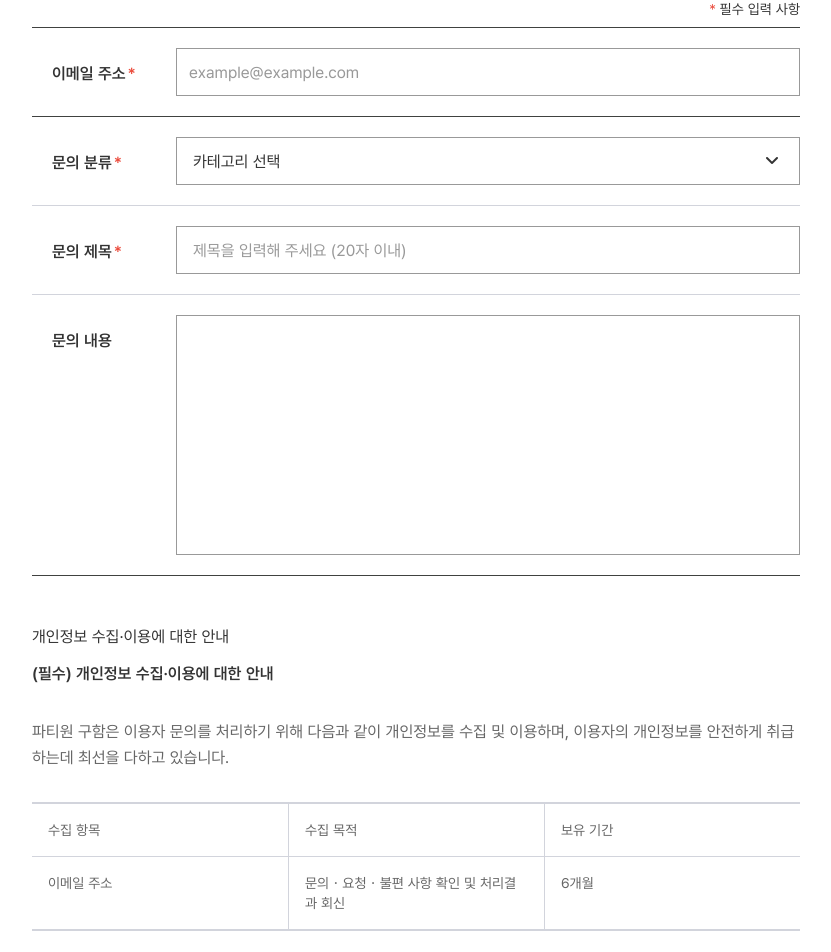
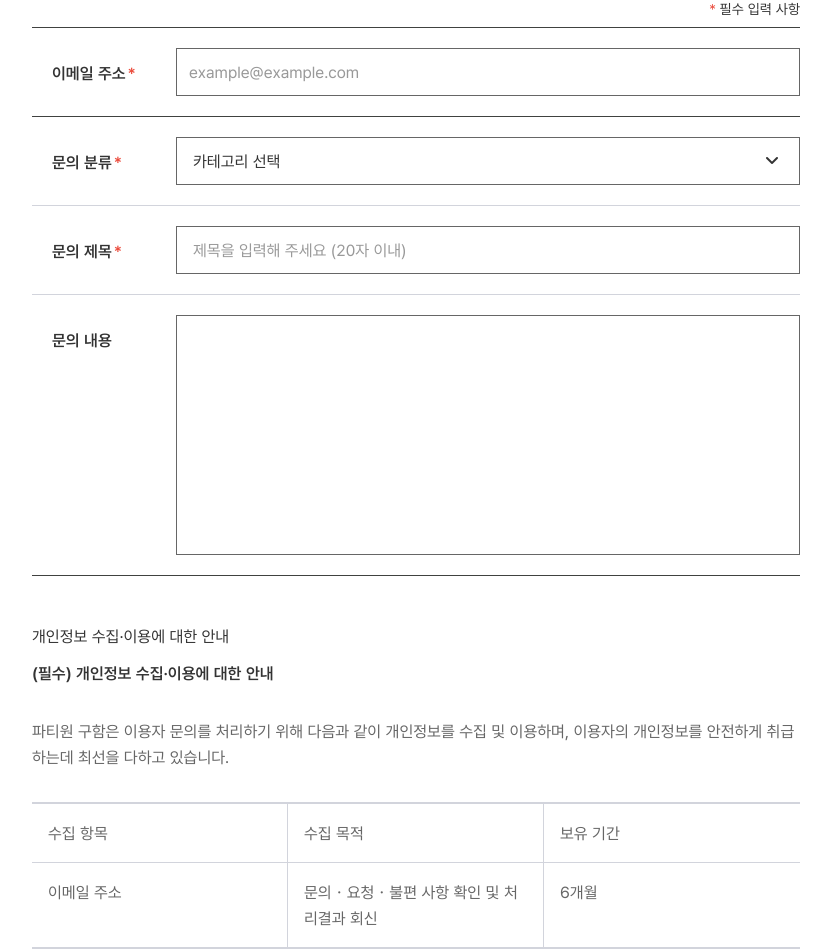
Before and after one commit to taedonn/partywonguham, a Nuxt app: page /feedback in a window 1280 px wide. Shown: the part 417-1369 px from the top of the page, without its empty margins (224-1055 px from the left). Built offline with nearby package versions, Linux system fonts and the light colour scheme.

Commit message:
Create middleware

```diff
--- a/components/SubPage.vue
+++ b/components/SubPage.vue
@@ -12,6 +12,7 @@
                 >
                     <i class="text-xl mr-0.5 fa-solid fa-angle-left"></i>
                 </button>
+                <div v-if="step !== null" v-bind:style="`width: ${ (step / stepTotal) * 100 }%`" class="absolute z-10 left-0 -bottom-0.5 h-0.5 bg-orange-f6 duration-200"></div>
             </div>
             <div class="w-full flex justify-center">
                 <slot></slot>
@@ -28,6 +29,16 @@
             required: false,
             default: "",
         },
+        step: {
+            type: Number,
+            required: false,
+            default: null,
+        },
+        stepTotal: {
+            type: Number,
+            required: false,
+            default: 1
+        }
     });
 
     const handleClick = props.handleClose ? props.handleClose : () => { return }
--- a/components/TimelineSelect.vue
+++ b/components/TimelineSelect.vue
@@ -5,7 +5,7 @@
             <div class="font-semibold">{{ (date.getMonth() + 1) + "." + date.getDate() }}</div>
         </div>
     </div>
-    <div v-bind:class="`${state.type === 'error' ? 'animate-shake' : ''} w-full rounded-lg border border-gray-9 overflow-hidden`">
+    <div v-bind:class="`${state.type === 'error' ? 'animate-shake' : ''} w-full rounded-lg border border-gray-6 overflow-hidden`">
         <div class="w-full h-fit flex">
             <div class="flex flex-col shrink-0">
                 <div v-for="time in times" class="w-14 h-12 last:h-[calc(3rem+2px)] text-xs text-left pl-2 pt-2 border-dashed border-r border-t first:border-t-0 border-orange-fc">
--- a/components/TimelineView.vue
+++ b/components/TimelineView.vue
@@ -6,7 +6,7 @@
                 <div class="font-semibold">{{ (date.getMonth() + 1) + "." + date.getDate() }}</div>
             </div>
         </div>
-        <div class="w-full h-fit flex rounded-lg border border-gray-9 overflow-hidden">
+        <div class="w-full h-fit flex rounded-lg border border-gray-6 overflow-hidden">
             <div class="flex flex-col shrink-0">
                 <div v-for="time in times" class="w-14 h-12 text-xs text-left pl-2 pt-2 border-dashed border-r border-t first:border-t-0 border-orange-fc">
                     {{
--- a/layouts/default.vue
+++ b/layouts/default.vue
@@ -3,6 +3,7 @@
         <Header></Header>
         <slot></slot>
         <Footer></Footer>
+        <Tooltip/>
     </div>
 </template>
 
--- a/pages/feedback.vue
+++ b/pages/feedback.vue
@@ -3,7 +3,7 @@
         <div class="w-[48rem]">
             <div class="msg-wrap relative lg:h-52 flex flex-col lg:flex-row items-center lg:justify-end gap-4 lg:gap-0 p-5 rounded-xl bg-orange-fe">
                 <div class="msg relative lg:absolute lg:left-80 lg:top-10 px-5 lg:px-6 py-3 text-sm text-center lg:text-left leading-normal rounded-full text-white bg-orange-f6 before:bg-orange-f6 after:bg-orange-fe">
-                    피드백이나 문의 사항이 있다면 알려주세요.<br/>
+                    피드백이나 문의 사항이 있으시면 알려주세요.<br/>
                     최대한 빠른 시일 내에 답변 드릴게요.
                 </div>
                 <img src="/img/3d_feedback.png" alt="피드백 이미지" class="max-w-full w-60 lg:w-auto h-full lg:h-64 lg:absolute left-20 bottom-0"/>
@@ -14,7 +14,7 @@
                 <div class="w-full my-5 flex">
                     <label for="email" class="w-32 lg:w-36 h-full mt-3 pl-5 flex items-center shrink-0 font-semibold">이메일 주소 <span class="ml-0.5 text-red-e">*</span></label>
                     <div class="w-full">
-                        <input v-on:input="onEmailChange" id="email" type="text" placeholder="example@example.com" class="w-full px-3 py-2.5 border border-gray-9 placeholder-gray-9"/>
+                        <input v-on:input="onEmailChange" id="email" type="text" placeholder="example@example.com" class="w-full px-3 py-2.5 border border-gray-6 placeholder-gray-9"/>
                         <div v-if="states.emailState !== ''" class="w-full mt-2 text-xs text-red-e">{{
                             states.emailState === "empty"
                                 ? "이메일을 입력해 주세요."
@@ -27,12 +27,12 @@
                     <div class="w-32 lg:w-36 h-full mt-3 pl-5 flex items-center shrink-0 font-semibold">문의 분류 <span class="ml-0.5 text-red-e">*</span></div>
                     <div class="w-full flex flex-col">
                         <input v-on:change="onCategoryChange" type="checkbox" id="category" class="hidden peer"/>
-                        <label for="category" v-on:mousedown="onMouseDown" class="border-gray-9 category-select select group relative w-full px-4 py-2.5 cursor-pointer border placeholder-gray-9">
+                        <label for="category" v-on:mousedown="onMouseDown" class="category-select select group relative w-full px-4 py-2.5 cursor-pointer border border-gray-6 placeholder-gray-9">
                             <div class="select relative w-full select-none">
                                 {{ states.category }}
                                 <i class="select peer-checked:group-[]:rotate-180 fa-solid fa-angle-down absolute right-1 top-1/2 -translate-y-1/2"></i>
                             </div>
-                            <ul v-if="states.categoryShow" id="category-select" class="select w-[calc(100%+2px)] h-32 overflow-y-auto py-2 absolute z-10 -left-px top-[2.875rem] border border-gray-9 bg-white">
+                            <ul v-if="states.categoryShow" id="category-select" class="select w-[calc(100%+2px)] h-32 overflow-y-auto py-2 absolute z-10 -left-px top-[2.875rem] border border-gray-6 bg-white">
                                 <li v-on:click="onCategoryClick" data-option="일반 문의" class="select select-none w-full px-4 py-1 lg:hover:bg-orange-fe">일반 문의</li>
                                 <li v-on:click="onCategoryClick" data-option="오류 제보" class="select select-none w-full px-4 py-1 lg:hover:bg-orange-fe">오류 제보</li>
                                 <li v-on:click="onCategoryClick" data-option="알림 수신 불가" class="select select-none w-full px-4 py-1 lg:hover:bg-orange-fe">알림 수신 불가</li>
@@ -49,7 +49,7 @@
                 <div class="w-full my-5 flex">
                     <label for="title" class="w-32 lg:w-36 h-full mt-3 pl-5 flex items-center shrink-0 font-semibold">문의 제목 <span class="ml-0.5 text-red-e">*</span></label>
                     <div class="w-full">
-                        <input v-on:input="onTitleChange" id="title" type="text" placeholder="제목을 입력해 주세요 (20자 이내)" maxlength="20" class="w-full px-4 py-2.5 border border-gray-9 placeholder-gray-9"/>
+                        <input v-on:input="onTitleChange" id="title" type="text" placeholder="제목을 입력해 주세요 (20자 이내)" maxlength="20" class="w-full px-4 py-2.5 border border-gray-6 placeholder-gray-9"/>
                         <div v-if="states.titleState !== ''" class="w-full mt-2 text-xs text-red-e">{{
                             states.titleState === "empty" && "제목을 입력해 주세요."
                         }}</div>
@@ -58,22 +58,24 @@
                 <div class="w-full h-px bg-gray-d"></div>
                 <div class="w-full my-5 flex">
                     <label for="content" class="w-32 lg:w-36 h-full mt-3 pl-5 flex items-center shrink-0 font-semibold">문의 내용</label>
-                    <textarea v-on:input="onContentChange" id="content" class="w-full h-60 px-4 py-2.5 border border-gray-9 placeholder-gray-9"></textarea>
+                    <textarea v-on:input="onContentChange" id="content" class="w-full h-60 px-4 py-2.5 border border-gray-6 placeholder-gray-9"></textarea>
                 </div>
                 <div class="w-full h-px bg-gray-4"></div>
                 <div class="text-base mt-12">개인정보 수집·이용에 대한 안내</div>
                 <div class="font-semibold mt-3">(필수) 개인정보 수집·이용에 대한 안내</div>
                 <div class="mt-8 text-gray-6">파티원 구함은 이용자 문의를 처리하기 위해 다음과 같이 개인정보를 수집 및 이용하며, 이용자의 개인정보를 안전하게 취급하는데 최선을 다하고 있습니다.</div>
-                <div class="mt-8 text-sm border-y-2 border-gray-d text-gray-6">
-                    <div class="w-full flex border-b border-gray-d">
-                        <div class="w-1/3 p-4">수집 항목</div>
-                        <div class="w-1/3 p-4 border-l border-gray-d">수집 목적</div>
-                        <div class="w-1/3 p-4 border-l border-gray-d">보유 기간</div>
+                <div class="flex flex-col lg:flex-row mt-8 border-y-2 border-gray-d text-gray-6">
+                    <div class="w-full lg:w-1/3 flex lg:block lg:border-r border-b lg:border-b-0 border-gray-d">
+                        <div class="w-32 lg:w-full p-4 border-r lg:border-r-0 lg:border-b border-gray-d">수집 항목</div>
+                        <div class="w-full p-4">이메일 주소</div>
                     </div>
-                    <div class="w-full flex">
-                        <div class="w-1/3 p-4">이메일 주소</div>
-                        <div class="w-1/3 p-4 border-l border-gray-d">문의・요청・불편 사항 확인 및 처리결과 회신</div>
-                        <div class="w-1/3 p-4 border-l border-gray-d">6개월</div>
+                    <div class="w-full lg:w-1/3 flex lg:block lg:border-r border-b lg:border-b-0 border-gray-d">
+                        <div class="w-32 lg:w-full p-4 border-r lg:border-r-0 lg:border-b border-gray-d">수집 목적</div>
+                        <div class="w-full p-4">문의・요청・불편 사항 확인 및 처리결과 회신</div>
+                    </div>
+                    <div class="w-full lg:w-1/3 flex lg:block border-b lg:border-b-0 border-gray-d">
+                        <div class="w-32 lg:w-full p-4 border-r lg:border-r-0 lg:border-b border-gray-d">보유 기간</div>
+                        <div class="w-full p-4">6개월</div>
                     </div>
                 </div>
                 <div class="mt-8 text-gray-6">
--- a/pages/index.vue
+++ b/pages/index.vue
@@ -98,7 +98,6 @@
                 </div>
             </div>
         </div>
-        <Tooltip/>
     </main>
 </template>
 
--- a/pages/privacy.vue
+++ b/pages/privacy.vue
@@ -215,7 +215,6 @@
 ※ 행정심판에 대해 자세한 사항은 중앙행정심판위원회(<NuxtLink href="https://www.simpan.go.kr" target="_blank" class="underline underline-offset-2 lg:hover:text-orange-f6">www.simpan.go.kr</NuxtLink>) 홈페이지를 참고하시기 바랍니다.</pre>
         </div>
     </main>
-    <Tooltip/>
 </template>
 
 <script setup lang="ts">
```
Also changed, not shown: middleware/create.ts (added, +7 -0 lines), pages/create.vue (+90 -2 lines), pages/p/[id].vue (+4 -6 lines).
